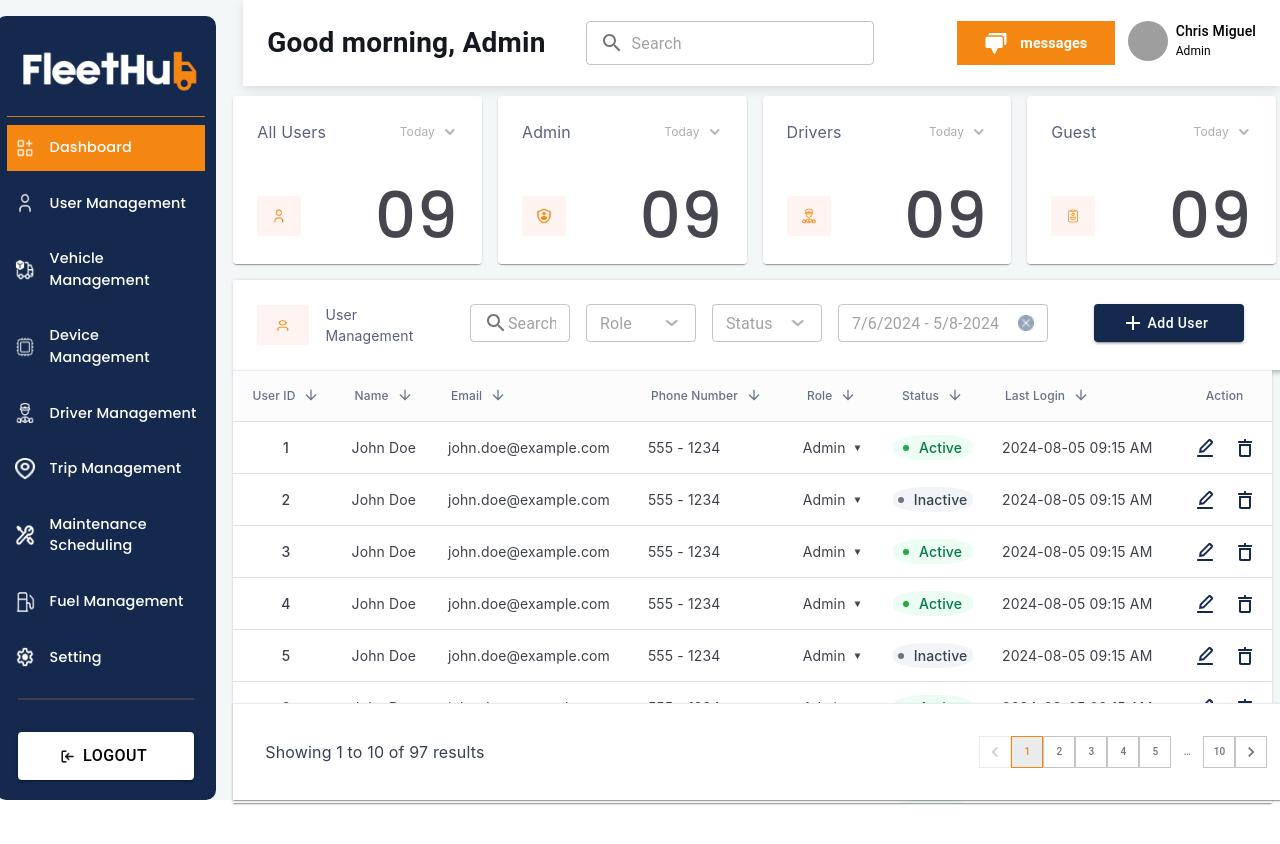
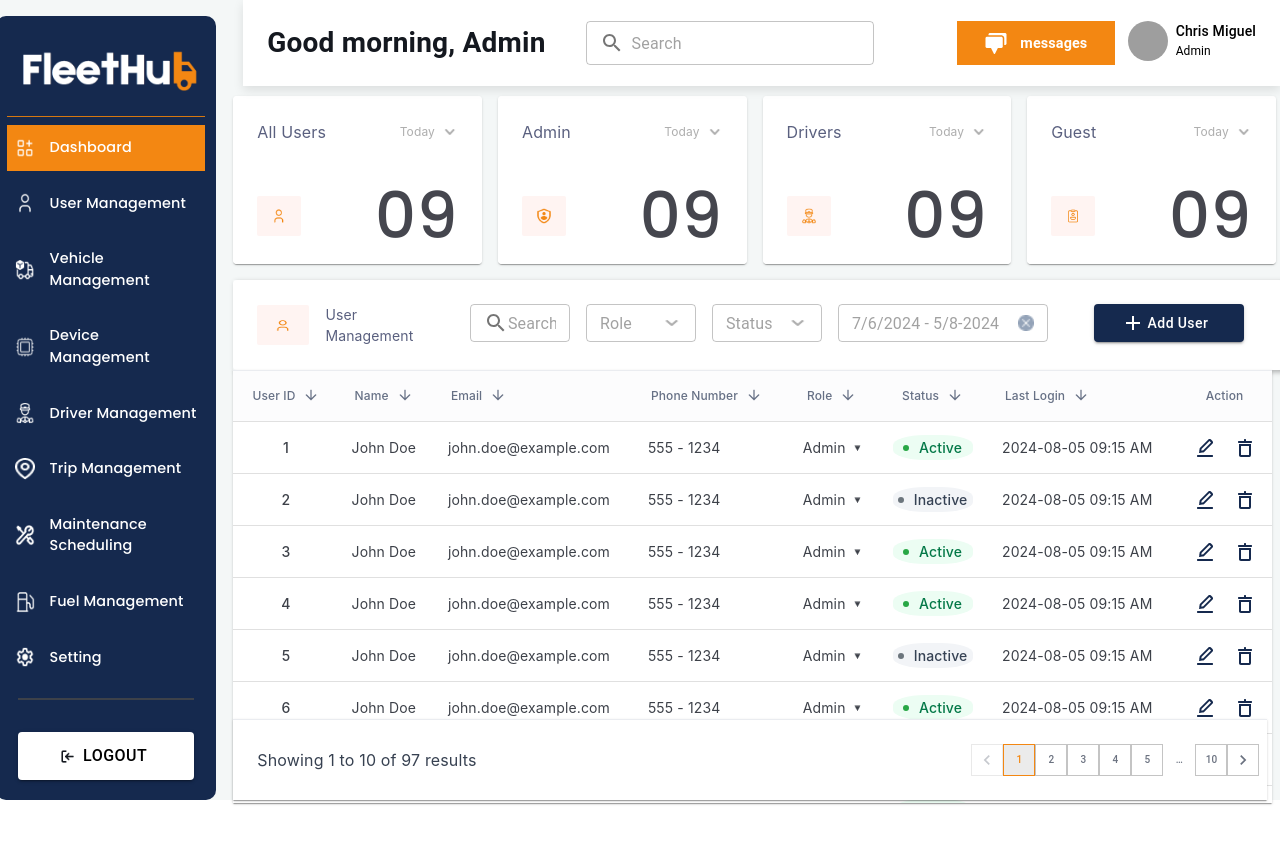
Before and after one commit to GhazanfarIjazOcta/Admin-Panel, a React (Create React App) app: page /dashboard/user-management in a window 1280 px wide. Shown: the top 844 px of the page. Built offline with nearby package versions, Linux system fonts and the light colour scheme; grey boxes are pictures that could not be loaded; the HTML template or start-up script is replaced by a standard one.

Commit message:
v3 finall 28

```diff
--- a/src/components/DashboardComponents/Chat/ChatView.js
+++ b/src/components/DashboardComponents/Chat/ChatView.js
@@ -228,7 +228,7 @@ const ChatView = ({
           display: "flex",
           alignItems: "center",
           justifyContent: "space-between",
-          mb: 2,
+          mb: 1,
           ml: 2,
           mr: 2,
         }}
--- a/src/components/DashboardComponents/Pagination/TablePagination.js
+++ b/src/components/DashboardComponents/Pagination/TablePagination.js
@@ -25,7 +25,7 @@ export default function TablePagination({ count, currentPageResults }) {
   return (
     <Paper
       sx={{
-        padding: 2,
+        padding: 1,
         borderRadius: 0,
         elevation: 0,
         borderTop: "1px solid #EAECF0",
--- a/src/pages/Pagination/TablePagination.js
+++ b/src/pages/Pagination/TablePagination.js
@@ -63,7 +63,7 @@ export default function TablePagination({ count, currentPageResults }) {
           shape="rounded"
           sx={{
             marginTop: { xs: 1, sm: 0 },
-            width: { xs: "110%", sm: "auto" }, // Ensure buttons fit in one line
+            width: { xs: "90%", sm: "auto" }, // Ensure buttons fit in one line
           }}
         />
       </Stack>
```
